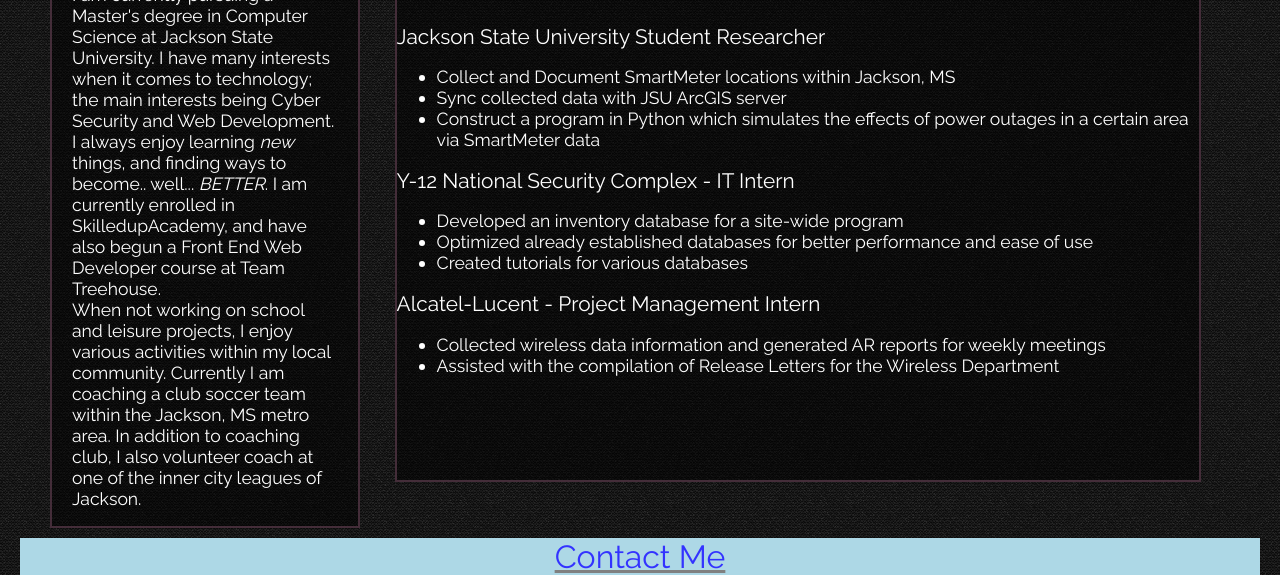
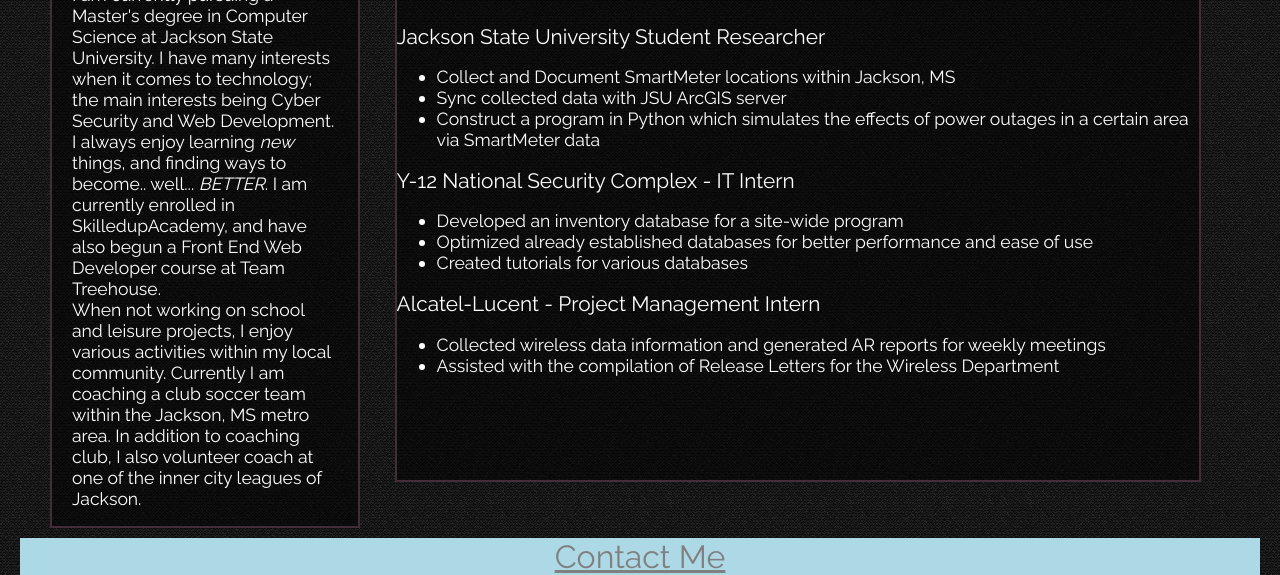
Before and after one commit to goagray/goagray.github.io, a plain HTML site: page index.html in a window 1280 px wide. Shown: the part 232-807 px from the top of the page. Drawn offline with Linux system fonts and the light colour scheme.

Commit message:
Removed  inline style element

```diff
--- a/index.html
+++ b/index.html
@@ -101,7 +101,7 @@
 
     <footer>
       <div class="toplinks">
-        <a href="mailto:grayallisonm@gmail.com" style="color:#3333FF" > Contact Me </a>
+        <a href="mailto:grayallisonm@gmail.com" > Contact Me </a>
       </div>
     </footer>
 
```
